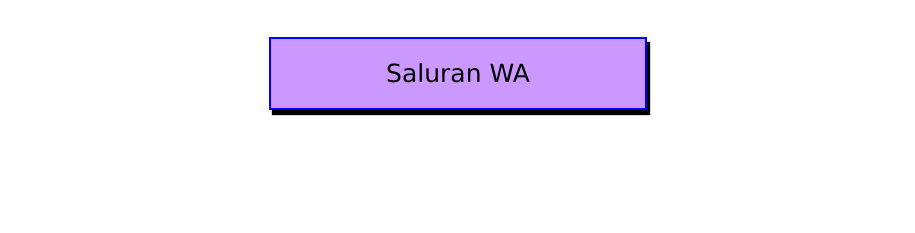
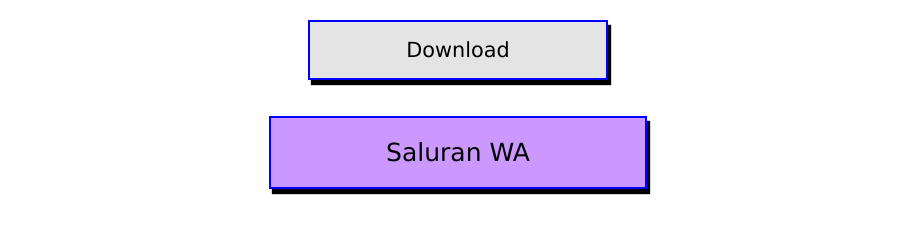
Before and after one commit to melankolisDev/1-esempeh-cantik-pink-omew-melet-melet-loh-ya, a plain HTML site: page index.html in a window 1280 px wide. Shown: the part 429-662 px from the top of the page, without its empty margins (182-1097 px from the left). Drawn offline with Linux system fonts and the light colour scheme.

Commit message:
Update index.html

```diff
--- a/index.html
+++ b/index.html
@@ -40,6 +40,8 @@
     <center>
         <h4>Asian Schoolgirl Gets Fingered Licked and Fucked in her School Uniform by her White Stepdad</h4>
         <iframe src="https://drive.google.com/file/d/1msxL_xwZOQV4LKMLk8YLdUsW94HRRYxh/preview" width="630" height="360" allow="autoplay" allowfullscreen ></iframe>
+        <br><br>
+        <a href="https://drive.usercontent.google.com/download?id=1msxL_xwZOQV4LKMLk8YLdUsW94HRRYxh&export=download&authuser=0"><button style="width: 300px; height: 60px; font-size: 1.3em;">Download</button></a>
         <br>
         <a
             href="https://whatsapp.com/channel/0029Vb4Hz1o42DcocKK6a12j"><button
```
